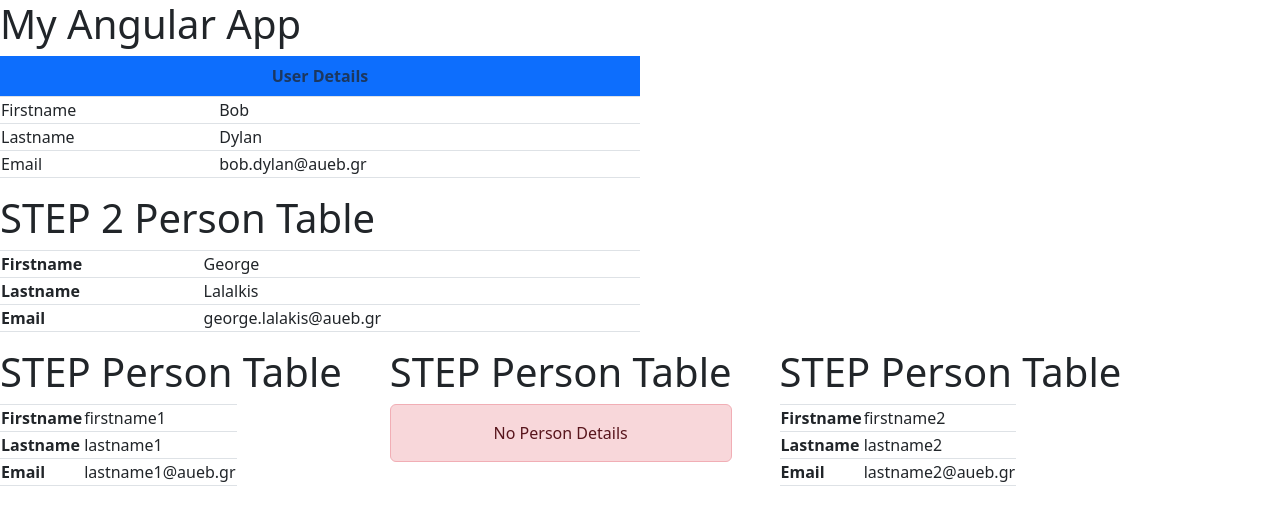
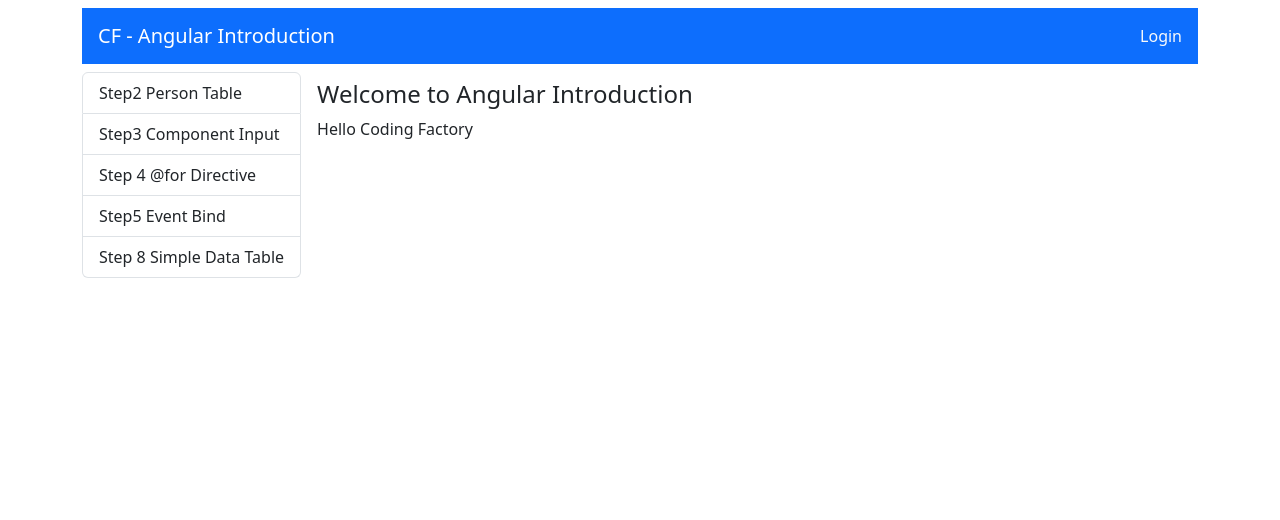
Before and after one commit to ChristinaTsouknida/cf9-frontend, an Angular app: page /welcome in a window 1280 px wide. Before the commit this address led to /. Shown: the top 520 px of the page. Built offline with nearby package versions, Linux system fonts and the light colour scheme.

Commit message:
feat: main

```diff
--- a/src/app/app.html
+++ b/src/app/app.html
@@ -1,3 +1,4 @@
+@if (!doNotShowComponents) {
 <h1>My Angular App</h1>
 <table class="table table-bordered w-50">
   <caption class="caption-top fw-bold bg-primary text-center">User Details</caption>
@@ -18,8 +19,35 @@
 <app-step2-person-table></app-step2-person-table>
 
 <!-- Step 3 Input variable -->
+ <h3>From step 3</h3>
  <div class="d-flex gap-5 text-nowrap">
-    <app-step3-person-table-input [person]="Person1"></app-step3-person-table-input>
+    <app-step3-person-table-input [person]="Person1" [step]="'3'"></app-step3-person-table-input>
     <app-step3-person-table-input></app-step3-person-table-input>
-    <app-step3-person-table-input [person]="Person2"></app-step3-person-table-input>
+    <app-step3-person-table-input [person]="Person2" [step]="'3'"></app-step3-person-table-input>
  </div>
+
+<!-- Step 4 for directive example -->
+ <div>
+  <h3>From Step 4</h3>
+  <app-step4-for-directive></app-step4-for-directive>
+ </div>
+
+ <!-- Step 5 Event Bind -->
+  <div>
+    <h3>From Step 5</h3>
+    <app-step5-event-bind></app-step5-event-bind>
+  </div>
+
+} @else {
+  <div class="container mt-2">
+    <div class="d-flex flex-column gap-2">
+      <app-navbar></app-navbar>
+      <div class="d-flex flex-row gap-2">
+        <app-step7-list-group-menu></app-step7-list-group-menu>
+        <div class="flex-grow-1 p-2 text-nowrap w-75">
+          <router-outlet></router-outlet>
+        </div>
+      </div>
+    </div>
+  </div>
+}
--- a/src/app/app.routes.ts
+++ b/src/app/app.routes.ts
@@ -1,3 +1,17 @@
 import { Routes } from '@angular/router';
+import { Step2PersonTable } from './components/step2-person-table/step2-person-table';
+import { Step3PersonTableInput } from './components/step3-person-table-input/step3-person-table-input';
+import { Step4ForDirective } from './components/step4-for-directive/step4-for-directive';
+import { Step5EventBind } from './components/step5-event-bind/step5-event-bind';
+import { Step6Welcome } from './components/step6-welcome/step6-welcome';
+import { Step8SimpleDataTableShow } from './components/step8-simple-data-table-show/step8-simple-data-table-show';
 
-export const routes: Routes = [];
+export const routes: Routes = [
+  {path: 'person-table-example', component:Step2PersonTable},
+  {path: 'component-input-example', component: Step3PersonTableInput},
+  {path: 'for-directive-example', component: Step4ForDirective},
+  {path: 'event-bind-example', component: Step5EventBind},
+  {path: 'welcome', component: Step6Welcome},
+  {path: 'simple-datatable-example', component: Step8SimpleDataTableShow},
+  {path: '', redirectTo: '/welcome', pathMatch:'full'}
+];
--- a/src/app/app.ts
+++ b/src/app/app.ts
@@ -1,12 +1,24 @@
 import { Component, signal } from '@angular/core';
 import { RouterOutlet } from '@angular/router';
+import { Navbar } from './components/navbar/navbar';
+import { Step7ListGroupMenu } from './components/step7-list-group-menu/step7-list-group-menu';
 import { Step2PersonTable } from './components/step2-person-table/step2-person-table';
 import { Step3PersonTableInput } from './components/step3-person-table-input/step3-person-table-input';
+import { Step4ForDirective } from './components/step4-for-directive/step4-for-directive';
+import { Step5EventBind } from './components/step5-event-bind/step5-event-bind';
 import { IPerson } from './shared/interfaces/person';
+
 
 @Component({
   selector: 'app-root',
-  imports: [Step2PersonTable, Step3PersonTableInput],
+  imports: [
+      RouterOutlet,
+      Navbar,
+      Step7ListGroupMenu,
+      Step2PersonTable,
+      Step3PersonTableInput,
+      Step4ForDirective,
+      Step5EventBind],
   templateUrl: './app.html',
   styleUrl: './app.css'
 })
@@ -30,4 +42,6 @@ export class App {
     lastname: 'lastname2',
     email: 'lastname2@aueb.gr'
   }
+
+  doNotShowComponents:boolean = true;
 }
```
